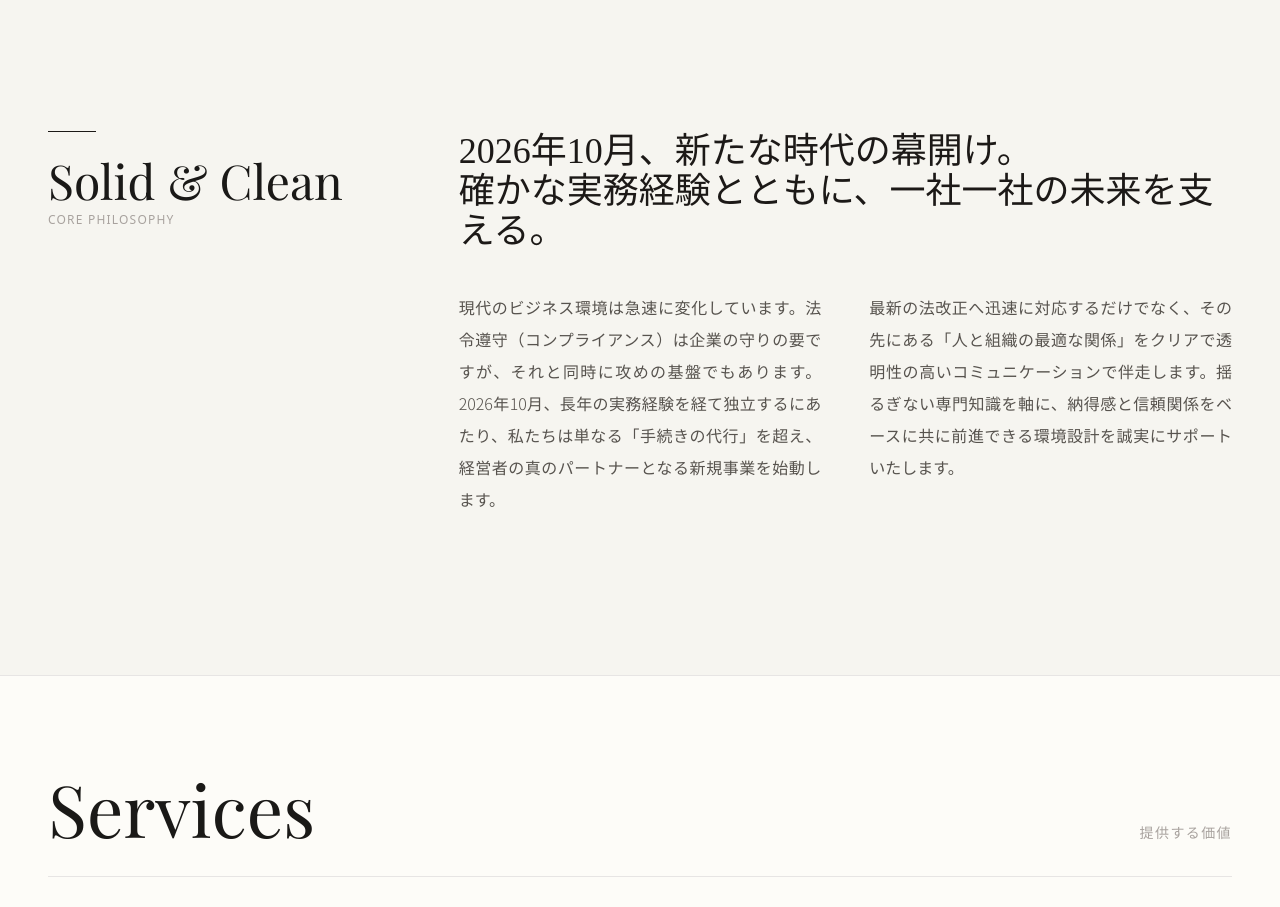
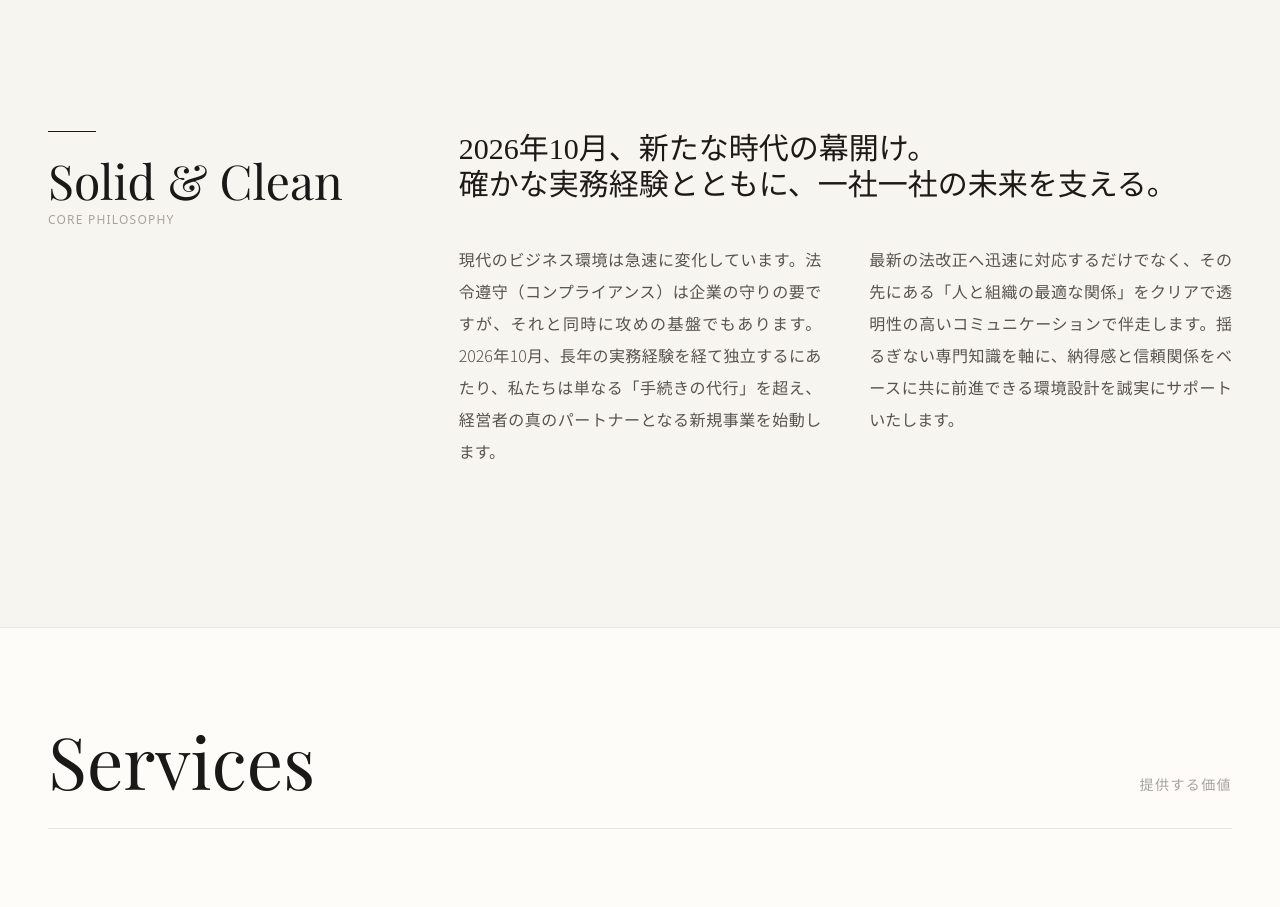
Before and after one commit to yousukekiku-web/sakata_Official-Website, a plain HTML site: page index.html in a window 1280 px wide. Shown: the part 960-1867 px from the top of the page. Drawn offline with nearby package versions, Linux system fonts and the light colour scheme; a web font is replaced by a local one.

Commit message:
Add files via upload

```diff
--- a/index.html
+++ b/index.html
@@ -276,7 +276,7 @@
                     </div>
                     <div class="md:col-span-8">
                         <div class="reveal-item" style="transition-delay: 200ms;">
-                            <h3 class="font-serif-jp text-2xl md:text-4xl leading-relaxed mb-10 text-stone-900 font-light">
+                            <h3 class="font-serif-jp text-2xl md:text-3xl leading-relaxed mb-10 text-stone-900 font-light">
                                 2026年10月、新たな時代の幕開け。<br>
                                 確かな実務経験とともに、一社一社の未来を支える。
                             </h3>
```
